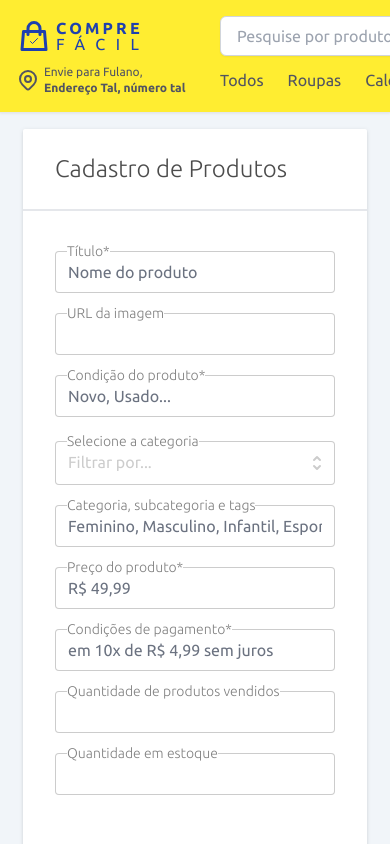
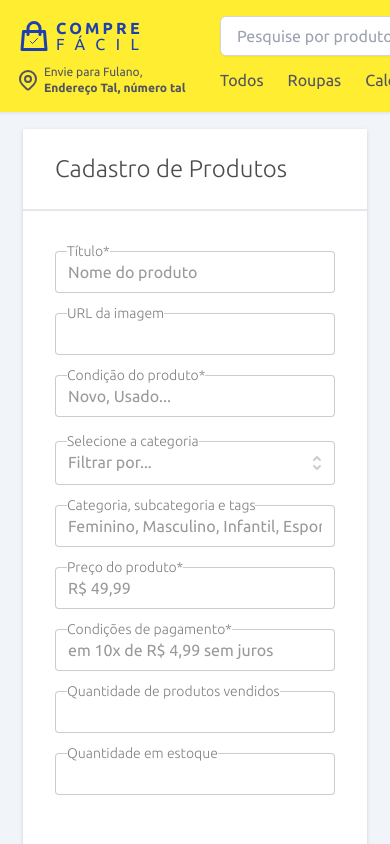
Before and after one commit to leandroepr/trainees-ecommerce-2022, a Next.js app: page /novo-produto in a window 390 px wide. Shown: the top 844 px of the page. Built offline with nearby package versions, Linux system fonts and the light colour scheme; data requests are answered from the project's data file; what react-toast-notifications would draw is missing.

Commit message:
refactor: adjust input styles

```diff
--- a/src/components/toolkit/input.tsx
+++ b/src/components/toolkit/input.tsx
@@ -31,6 +31,7 @@ const Input: React.FC<InputProps> = ({
 }) => {
   const [typedValue, setTypedValue] = React.useState(value)
   const [emptyRequired, setEmptyRequired] = React.useState('')
+  const [emptyLabelRequired, setEmptyLabelRequired] = React.useState('')
 
   const handleOnChange = (value: any) => {
     setTypedValue(value)
@@ -40,20 +41,23 @@ const Input: React.FC<InputProps> = ({
   const inputValidation = (e: React.FocusEvent<HTMLInputElement, Element>) => {
     if (!e.currentTarget.value) {
       setEmptyRequired('border-danger ring-1 ring-danger')
+      setEmptyLabelRequired('text-danger')
     } else {
       setEmptyRequired('focus-within:text-info')
+      setEmptyLabelRequired('text-info')
+
     }
   }
 
   return (
     <Row className="relative">
       <label htmlFor={id} className="w-full group">
-        <div className="bg-light absolute mt-[-10px] ml-3 text-dark/50 font-light text-sm group-focus-within:text-info">
+        <div className={`bg-light absolute mt-[-10px] ml-3 text-dark/50 font-light text-sm group-focus-within:text-info ${emptyLabelRequired}`}>
           {required ? `${label}*` : label}
         </div>
         <input
           className={classNames(
-            `py-5 block h-8 w-full border border-dark/20 focus:text-info ${emptyRequired}`,
+            `py-5 block h-8 w-full border border-dark/20 focus:text-info placeholder:text-dark/40 ${emptyRequired}`,
             disabled
               ? 'border border-dark/10 text-dark/10 cursor-not-allowed focus:border-dark/30 focus:ring-0'
               : 'border border-dark/20 focus:text-info focus:border-info',
--- a/src/components/toolkit/search-input.tsx
+++ b/src/components/toolkit/search-input.tsx
@@ -78,7 +78,7 @@ const SearchInput: React.FC<SearchInputProps> = ({
         value={internalValue}
         onChange={(event) => setInternalValue(event.target.value)}
         className={classNames(
-          'h-10 shadow-sm focus:ring-sky-500 focus:border-sky-500 block w-full sm:text-sm border-gray-300 rounded-md placeholder:text-gray-400 text-gray-700 pr-10 placeholder: pl-4'
+          'h-10 shadow-sm focus:ring-sky-500 focus:border-sky-500 block w-full sm:text-sm border-gray-300 rounded-md placeholder:text-gray-400 text-gray-700 pr-10 pl-4'
         )}
         onKeyUp={handleOnSearch}
         {...inputProps}
--- a/src/components/toolkit/select/select-input.tsx
+++ b/src/components/toolkit/select/select-input.tsx
@@ -20,7 +20,7 @@ const SelectInput = <T,>({
         placeholder={placeholder}
         displayValue={displayValue}
         className={classNames(
-          'w-full group border py-2 pl-3 pr-10 text-sm leading-5 text-dark focus:text-info rounded border-dark/20 placeholder:text-dark/20 placeholder:text-base',
+          'w-full group border py-2 pl-3 pr-10 text-sm leading-5 text-dark focus:text-info rounded border-dark/20 placeholder:text-dark/40 placeholder:text-base',
           className
         )}
         onChange={(event) => onChange?.(event.target.value)}
```
